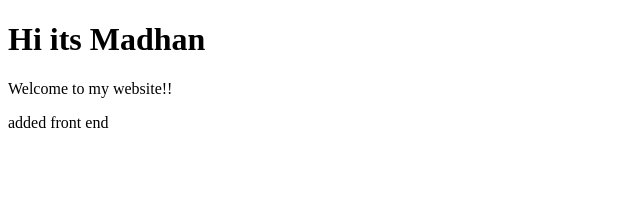
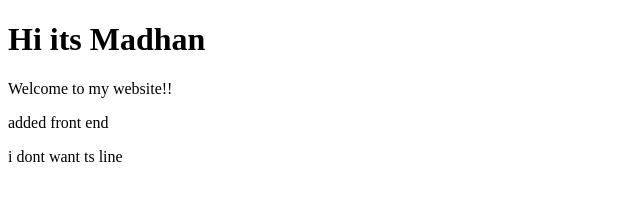
Before and after one commit to Madhan-kumar-E/learn, a plain HTML site: page index.html in a window 1280 px wide. Shown: the whole page, without its empty margins (0-640 px from the left). Drawn offline with Linux system fonts and the light colour scheme.

Commit message:
feat : new line

```diff
--- a/index.html
+++ b/index.html
@@ -9,5 +9,6 @@
     <h1>Hi its Madhan</h1>
     <p>Welcome to my website!!</p>
     <p>added front end</p>
+    <P>i dont want ts line</P>
 </body>
 </html>
```
